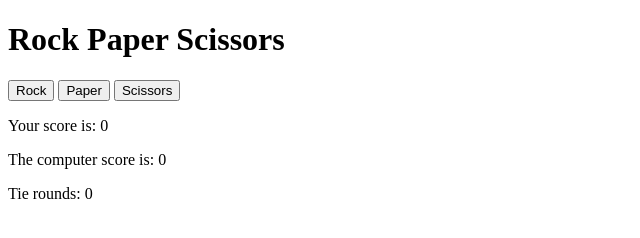
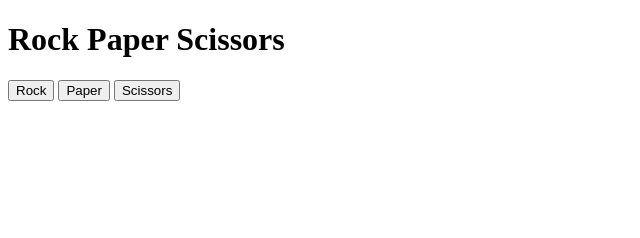
Before and after one commit to NMCoding/Rock-Paper-Scissors, a plain HTML site: page index.html in a window 1280 px wide. Shown: the whole page, without its empty margins (0-640 px from the left). Drawn offline with Linux system fonts and the light colour scheme.

Commit message:
1 file modified

```diff
--- a/index.html
+++ b/index.html
@@ -2,14 +2,10 @@
 <html lang="en">
 <head>
   <meta charset="UTF-8">
-  <meta http-equiv="X-UA-Compatible" content="IE=edge">
-  <meta name="viewport" content="width=device-width, initial-scale=1.0">
-  <title>Document</title>
+  <title>Rock Paper Scissors</title>
 </head>
 <body>
 
-</body>
-</html>
 <body>
 <h1>Rock Paper Scissors</h1>
 <div id="button-container">
@@ -17,9 +13,4 @@
     <button id="paper">Paper</button>
     <button id="scissors">Scissors</button>
 </div>
-<div id="results">
-    <p id="player-score">Your score is: 0</p>
-    <p id="computer-score">The computer score is: 0</p>
-    <p id="result-tie">Tie rounds: 0</p>
-</div>
 <script src="script.js"></script>
```
